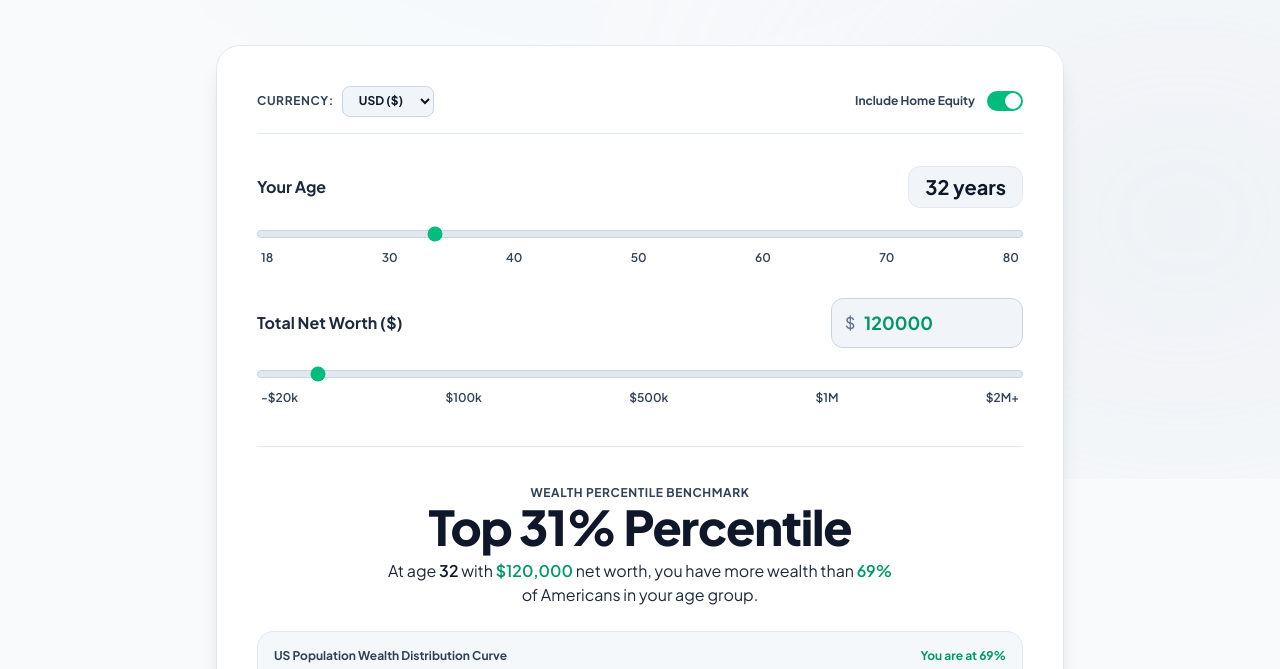
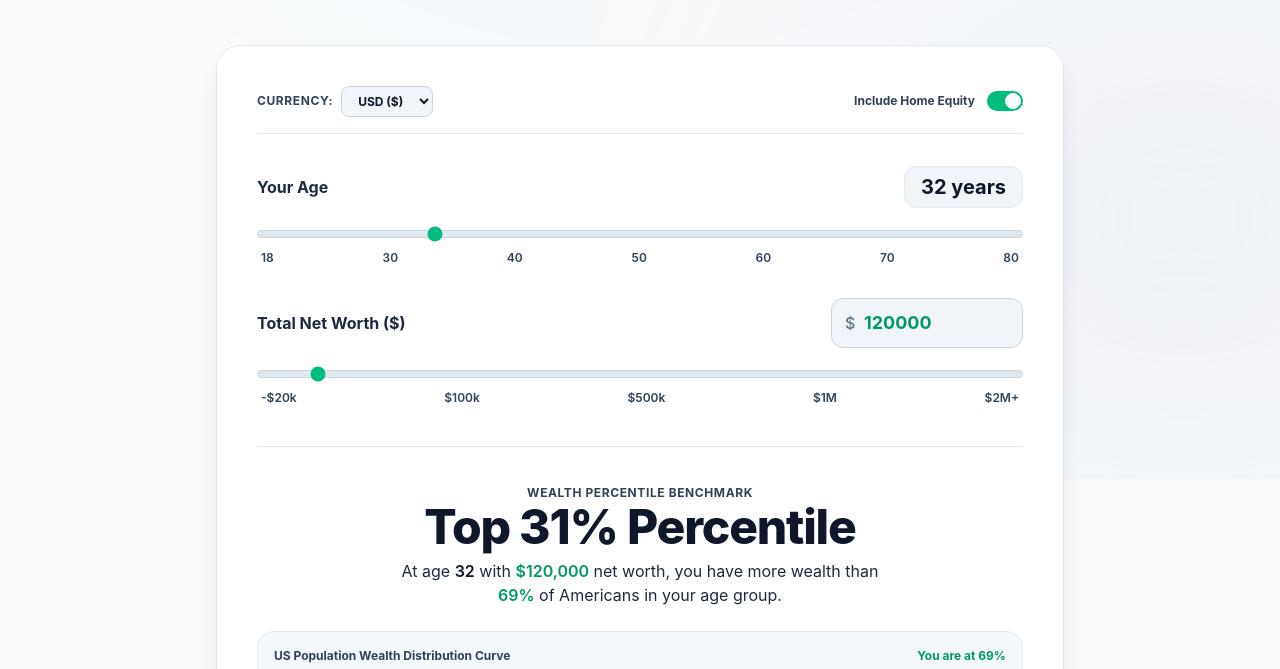
Before and after one commit to 21yash24/net-worth-calculator, an Astro site: page / in a window 1280 px wide. Shown: the part 321-990 px from the top of the page. Built offline with nearby package versions, Linux system fonts and the light colour scheme; Astro itself is replaced by a stand-in of ours.

Commit message:
Optimize font loading using system fonts stack for 100/100 performance

```diff
--- a/src/layouts/Layout.astro
+++ b/src/layouts/Layout.astro
@@ -48,16 +48,8 @@ const {
 				document.documentElement.classList.add('dark');
 			}
 		</script>
-
-		<!-- Google Fonts (Optimized for performance & contrast load) -->
-		<link rel="preconnect" href="https://fonts.googleapis.com" crossorigin>
-		<link rel="preconnect" href="https://fonts.gstatic.com" crossorigin>
-		<link href="https://fonts.googleapis.com/css2?family=Plus+Jakarta+Sans:ital,wght@0,400;0,500;0,600;0,700;0,800;1,400&display=swap" rel="stylesheet" media="print" onload="this.media='all'">
-		<noscript>
-			<link href="https://fonts.googleapis.com/css2?family=Plus+Jakarta+Sans:ital,wght@0,400;0,500;0,600;0,700;0,800;1,400&display=swap" rel="stylesheet">
-		</noscript>
 	</head>
-	<body class="bg-slate-50 dark:bg-[#060a12] text-slate-900 dark:text-slate-100 font-['Plus_Jakarta_Sans'] min-h-screen flex flex-col selection:bg-emerald-500/20 overflow-x-hidden relative transition-colors duration-300">
+	<body class="bg-slate-50 dark:bg-[#060a12] text-slate-900 dark:text-slate-100 min-h-screen flex flex-col selection:bg-emerald-500/20 overflow-x-hidden relative transition-colors duration-300">
 		<!-- Dynamic Ambient Glow -->
 		<div class="fixed inset-0 z-[-1] overflow-hidden pointer-events-none" aria-hidden="true">
 			<div class="absolute -top-[30%] left-[25%] w-[50%] h-[50%] rounded-full bg-emerald-500/5 dark:bg-emerald-950/20 blur-[160px]"></div>
@@ -153,6 +145,7 @@ const {
 
 <style is:global>
 	body {
+		font-family: -apple-system, BlinkMacSystemFont, "Segoe UI", Roboto, Helvetica, Arial, sans-serif, "Apple Color Emoji", "Segoe UI Emoji";
 		-webkit-font-smoothing: antialiased;
 		-moz-osx-font-smoothing: grayscale;
 	}
```
